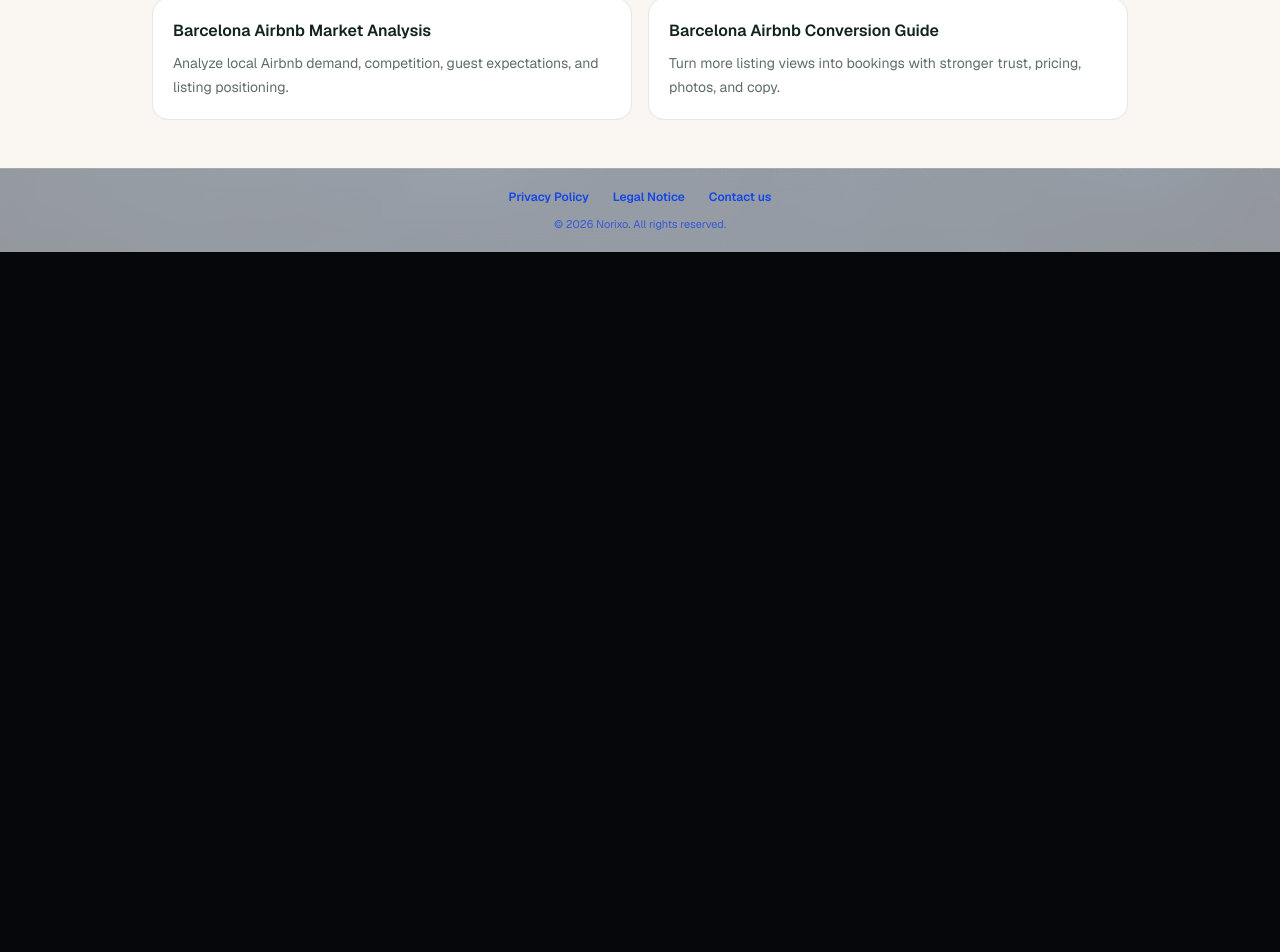
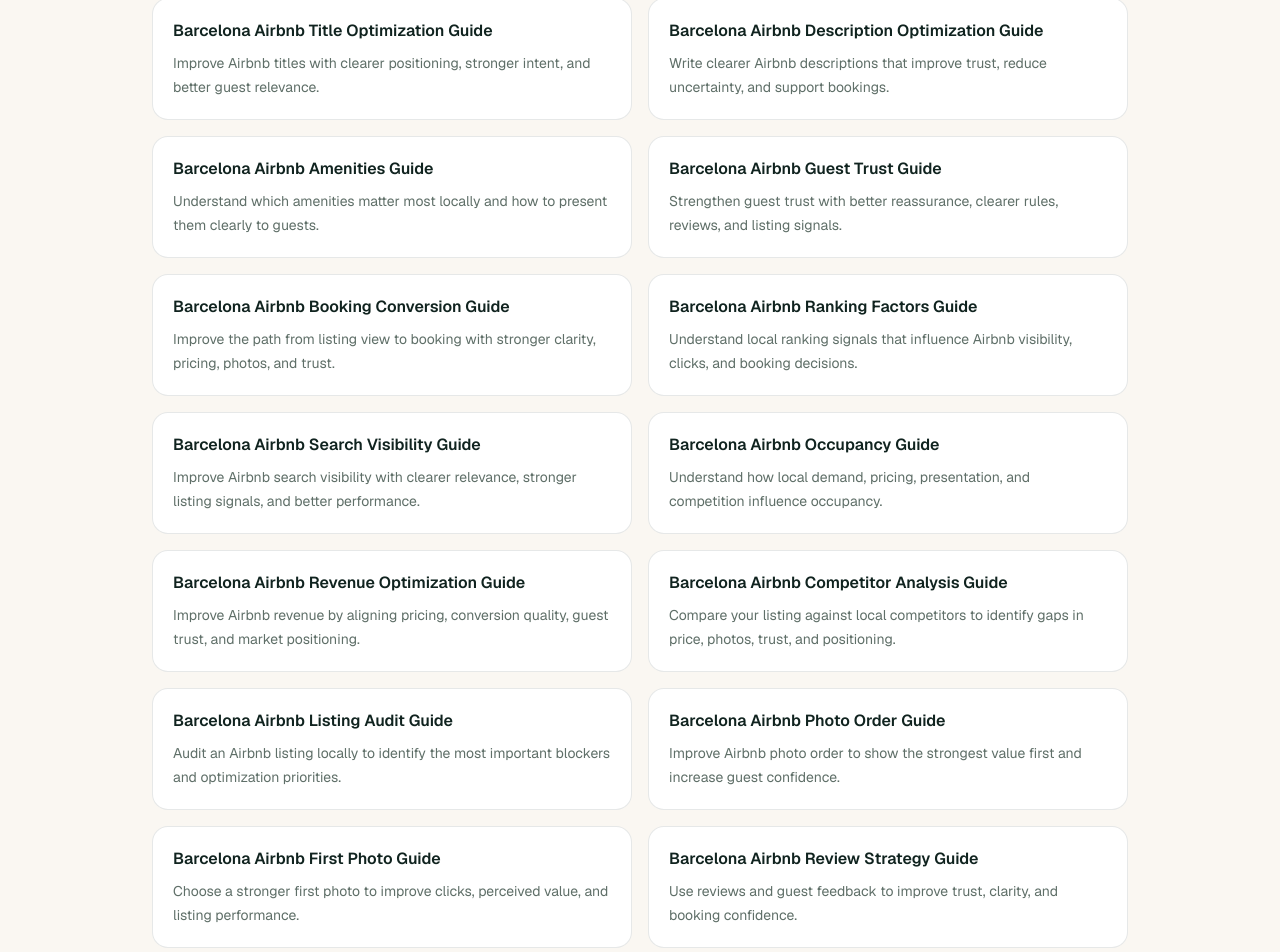
Before and after one commit to NorixoGroup/norixo-optimize, a Next.js app: page /airbnb-optimizer/barcelona/photo-tips in a window 1280 px wide. Shown: the part 1330-2282 px from the top of the page. Before the commit the page ends 1582 px from the top, so only its background shows below. Built offline with nearby package versions, Linux system fonts and the light colour scheme; no server answers.

Commit message:
feat(seo): expand local city topic pages

```diff
--- a/data/localSeo.ts
+++ b/data/localSeo.ts
@@ -32,6 +32,166 @@ export const localSeoTopics: LocalSeoTopic[] = [
     guideSlug: "airbnb-photo-optimization",
   },
   {
+    slug: "title-optimization",
+    label: "Title optimization",
+    titleSuffix: "Airbnb Title Optimization Guide",
+    description:
+      "Improve Airbnb titles with clearer positioning, stronger intent, and better guest relevance.",
+    guideSlug: "airbnb-listing-optimization",
+  },
+  {
+    slug: "description-optimization",
+    label: "Description optimization",
+    titleSuffix: "Airbnb Description Optimization Guide",
+    description:
+      "Write clearer Airbnb descriptions that improve trust, reduce uncertainty, and support bookings.",
+    guideSlug: "airbnb-listing-optimization",
+  },
+  {
+    slug: "amenities-guide",
+    label: "Amenities guide",
+    titleSuffix: "Airbnb Amenities Guide",
+    description:
+      "Understand which amenities matter most locally and how to present them clearly to guests.",
+    guideSlug: "airbnb-listing-optimization",
+  },
+  {
+    slug: "guest-trust-guide",
+    label: "Guest trust guide",
+    titleSuffix: "Airbnb Guest Trust Guide",
+    description:
+      "Strengthen guest trust with better reassurance, clearer rules, reviews, and listing signals.",
+    guideSlug: "airbnb-conversion-optimization",
+  },
+  {
+    slug: "booking-conversion",
+    label: "Booking conversion",
+    titleSuffix: "Airbnb Booking Conversion Guide",
+    description:
+      "Improve the path from listing view to booking with stronger clarity, pricing, photos, and trust.",
+    guideSlug: "airbnb-conversion-optimization",
+  },
+  {
+    slug: "ranking-factors",
+    label: "Ranking factors",
+    titleSuffix: "Airbnb Ranking Factors Guide",
+    description:
+      "Understand local ranking signals that influence Airbnb visibility, clicks, and booking decisions.",
+    guideSlug: "airbnb-seo",
+  },
+  {
+    slug: "search-visibility",
+    label: "Search visibility",
+    titleSuffix: "Airbnb Search Visibility Guide",
+    description:
+      "Improve Airbnb search visibility with clearer relevance, stronger listing signals, and better performance.",
+    guideSlug: "airbnb-seo",
+  },
+  {
+    slug: "occupancy-guide",
+    label: "Occupancy guide",
+    titleSuffix: "Airbnb Occupancy Guide",
+    description:
+      "Understand how local demand, pricing, presentation, and competition influence occupancy.",
+    guideSlug: "airbnb-pricing-optimization",
+  },
+  {
+    slug: "revenue-optimization",
+    label: "Revenue optimization",
+    titleSuffix: "Airbnb Revenue Optimization Guide",
+    description:
+      "Improve Airbnb revenue by aligning pricing, conversion quality, guest trust, and market positioning.",
+    guideSlug: "airbnb-pricing-optimization",
+  },
+  {
+    slug: "competitor-analysis",
+    label: "Competitor analysis",
+    titleSuffix: "Airbnb Competitor Analysis Guide",
+    description:
+      "Compare your listing against local competitors to identify gaps in price, photos, trust, and positioning.",
+    guideSlug: "airbnb-listing-audit",
+  },
+  {
+    slug: "listing-audit",
+    label: "Listing audit",
+    titleSuffix: "Airbnb Listing Audit Guide",
+    description:
+      "Audit an Airbnb listing locally to identify the most important blockers and optimization priorities.",
+    guideSlug: "airbnb-listing-audit",
+  },
+  {
+    slug: "photo-order",
+    label: "Photo order",
+    titleSuffix: "Airbnb Photo Order Guide",
+    description:
+      "Improve Airbnb photo order to show the strongest value first and increase guest confidence.",
+    guideSlug: "airbnb-photo-optimization",
+  },
+  {
+    slug: "first-photo",
+    label: "First photo",
+    titleSuffix: "Airbnb First Photo Guide",
+    description:
+      "Choose a stronger first photo to improve clicks, perceived value, and listing performance.",
+    guideSlug: "airbnb-photo-optimization",
+  },
+  {
+    slug: "review-strategy",
+    label: "Review strategy",
+    titleSuffix: "Airbnb Review Strategy Guide",
+    description:
+      "Use reviews and guest feedback to improve trust, clarity, and booking confidence.",
+    guideSlug: "airbnb-conversion-optimization",
+  },
+  {
+    slug: "pricing-positioning",
+    label: "Pricing positioning",
+    titleSuffix: "Airbnb Pricing Positioning Guide",
+    description:
+      "Position Airbnb pricing against local competition while keeping value clear to guests.",
+    guideSlug: "airbnb-pricing-optimization",
+  },
+  {
+    slug: "seasonality-guide",
+    label: "Seasonality guide",
+    titleSuffix: "Airbnb Seasonality Guide",
+    description:
+      "Adapt Airbnb pricing, presentation, and positioning to local seasonal demand patterns.",
+    guideSlug: "airbnb-pricing-optimization",
+  },
+  {
+    slug: "family-travel-guide",
+    label: "Family travel guide",
+    titleSuffix: "Airbnb Family Travel Guide",
+    description:
+      "Optimize listings for families with clearer layouts, practical amenities, reassurance, and photos.",
+    guideSlug: "airbnb-listing-optimization",
+  },
+  {
+    slug: "business-travel-guide",
+    label: "Business travel guide",
+    titleSuffix: "Airbnb Business Travel Guide",
+    description:
+      "Improve listings for business travelers with clearer work-friendly amenities, access details, and trust signals.",
+    guideSlug: "airbnb-listing-optimization",
+  },
+  {
+    slug: "long-stay-guide",
+    label: "Long stay guide",
+    titleSuffix: "Airbnb Long Stay Guide",
+    description:
+      "Optimize Airbnb listings for longer stays with better amenities, pricing, workspace, and practical details.",
+    guideSlug: "airbnb-listing-optimization",
+  },
+  {
+    slug: "local-demand-guide",
+    label: "Local demand guide",
+    titleSuffix: "Airbnb Local Demand Guide",
+    description:
+      "Understand local guest demand and align your Airbnb listing with the trips guests are actually planning.",
+    guideSlug: "airbnb-listing-audit",
+  },
+  {
     slug: "market-analysis",
     label: "Market analysis",
     titleSuffix: "Airbnb Market Analysis",
```
